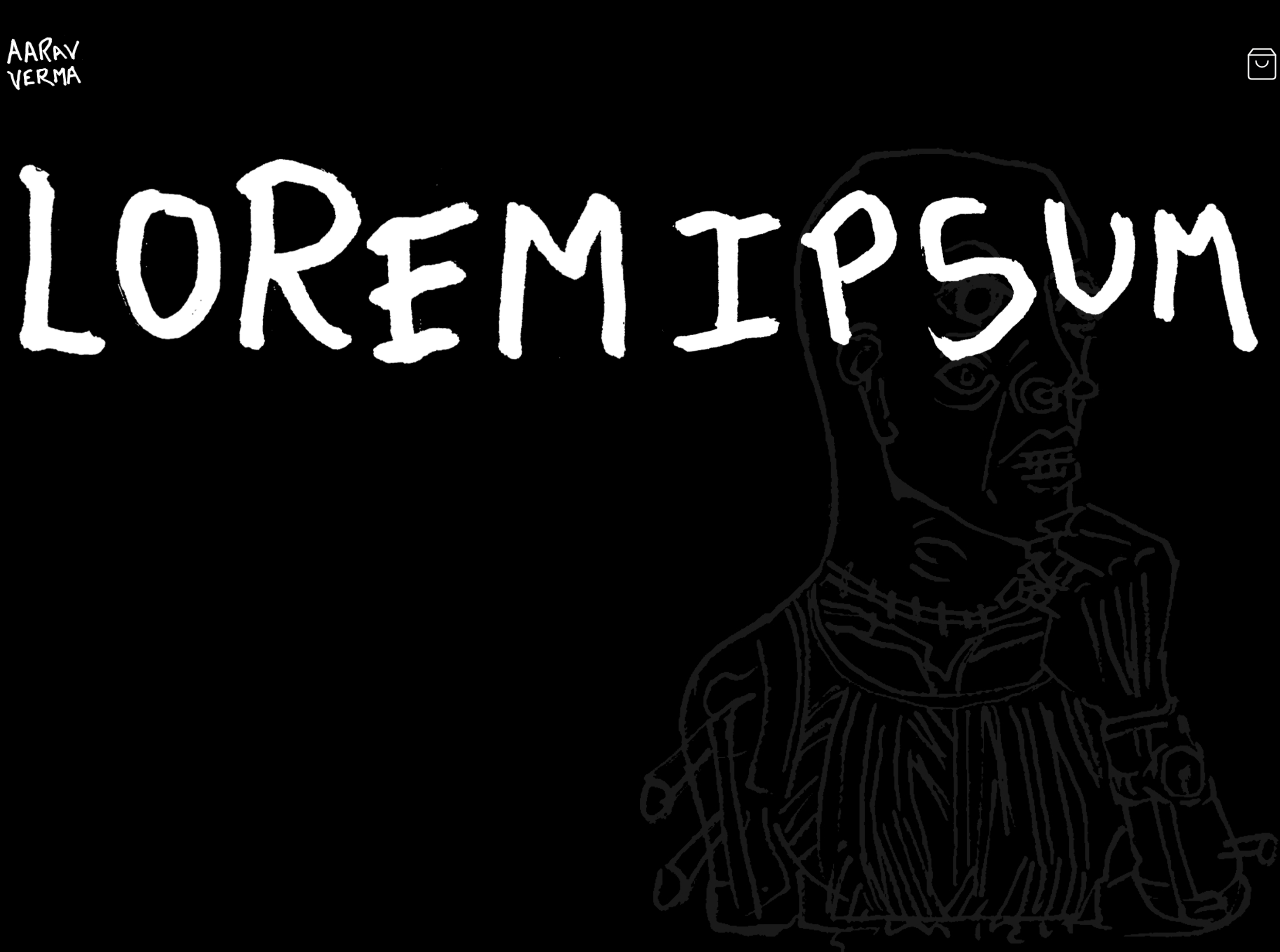
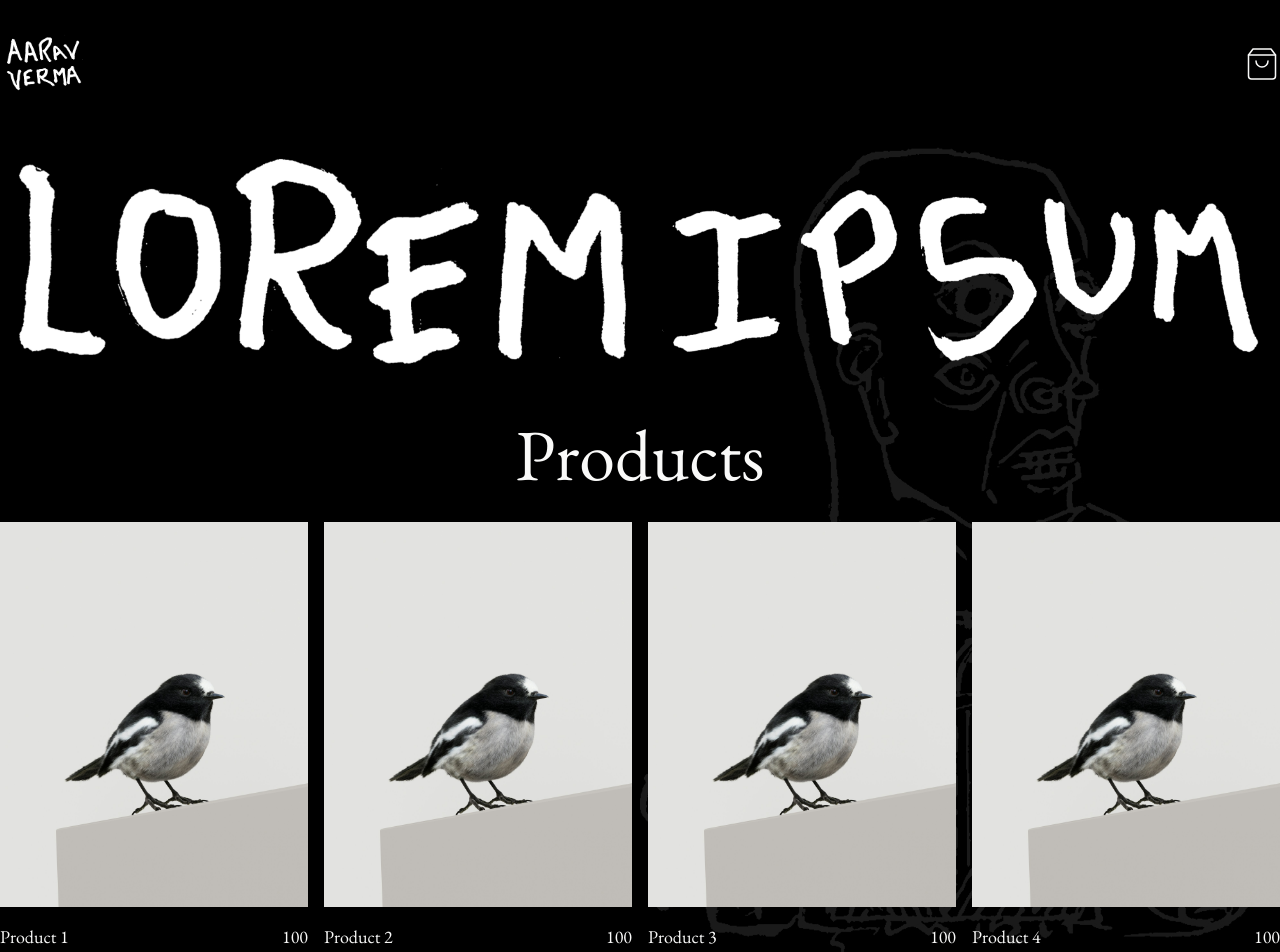
Before and after one commit to Clupai8o0/aarav-verma, a Next.js app: page / in a window 1280 px wide. Shown: the top 952 px of the page. Built offline with nearby package versions, Linux system fonts and the light colour scheme.

Commit message:
few updates

```diff
--- a/app/layout.tsx
+++ b/app/layout.tsx
@@ -1,5 +1,5 @@
 import type { Metadata } from "next";
-import { EB_Garamond } from "next/font/google";
+import { EB_Garamond, IBM_Plex_Sans } from "next/font/google";
 import "./globals.css";
 
 const serif = EB_Garamond({
--- a/app/page.tsx
+++ b/app/page.tsx
@@ -1,12 +1,43 @@
+import Link from "next/link";
+import { ShoppingBag } from "lucide-react";
+
 import Bounded from "@/components/bounded";
-import { ShoppingBag } from "lucide-react";
-import Link from "next/link";
+import { generateKey } from "@/lib/utils";
+
+const dummyData = [
+	{
+		title: "Product 1",
+		src: "/img.jpg",
+		price: 100,
+	},
+	{
+		title: "Product 2",
+		src: "/img.jpg",
+		price: 100,
+	},
+	{
+		title: "Product 3",
+		src: "/img.jpg",
+		price: 100,
+	},
+	{
+		title: "Product 4",
+		src: "/img.jpg",
+		price: 100,
+	},
+];
 
 export default function Home() {
 	return (
 		<main className="px-4 md:px-10 lg:px-0">
 			<Bounded
-				outerChildren={<img src="/bg.png" className="absolute opacity-10 w-2/3 lg:w-1/2 right-0 top-12 lg:top-24" />}
+				outerChildren={
+					<img
+						src="/bg.png"
+						className="absolute opacity-10 w-2/3 lg:w-1/2 right-0 top-12 lg:top-24"
+					/>
+				}
+				id="hero"
 			>
 				<header className="flex justify-between items-center py-8 w-full">
 					<Link href="/">
@@ -27,6 +58,21 @@ export default function Home() {
 					<img src="/ipsum.png" alt="Ipsum handwritten" className="w-1/2" />
 				</div>
 			</Bounded>
+
+			<Bounded id="products" className="mt-10">
+				<h1 className="text-center text-7xl mb-8">Products</h1>
+				<div className="flex gap-4">
+					{dummyData.map((product) => (
+						<div key={generateKey()}>
+							<img src={product.src} alt={product.title} />
+							<div className="flex justify-between items-center mt-4 text-lg">
+								<h2>{product.title}</h2>
+								<p>{product.price}</p>
+							</div>
+						</div>
+					))}
+				</div>
+			</Bounded>
 		</main>
 	);
 }
--- /dev/null
+++ b/app/product/[handle]/page.tsx
@@ -0,0 +1,9 @@
+import React from "react";
+
+//todo: generate metadata
+
+function Product() {
+	return <div>Product</div>;
+}
+
+export default Product;
--- a/lib/utils.ts
+++ b/lib/utils.ts
@@ -1,5 +1,6 @@
 import { clsx, type ClassValue } from "clsx";
 import { twMerge } from "tailwind-merge";
+import { v4 } from "uuid";
 
 export function cn(...inputs: ClassValue[]) {
 	return twMerge(clsx(inputs));
@@ -10,3 +11,5 @@ export function ensureStartWith(stringToCheck: string, startsWith: string) {
 		? stringToCheck
 		: `${startsWith}${stringToCheck}`;
 }
+
+export const generateKey = () => v4();
--- a/package.json
+++ b/package.json
@@ -18,12 +18,14 @@
     "react-dom": "^19.0.0",
     "tailwind-merge": "^3.0.1",
     "tailwindcss-animate": "^1.0.7",
+    "uuid": "^11.1.0",
     "zod": "^3.24.2"
   },
   "devDependencies": {
     "@types/node": "^20",
     "@types/react": "^19",
     "@types/react-dom": "^19",
+    "@types/uuid": "^10.0.0",
     "postcss": "^8",
     "tailwindcss": "^3.4.1",
     "typescript": "^5"
```
Also changed, not shown: public/img.jpg (added), 1 other file (tests, documents, lock files or other folders).
